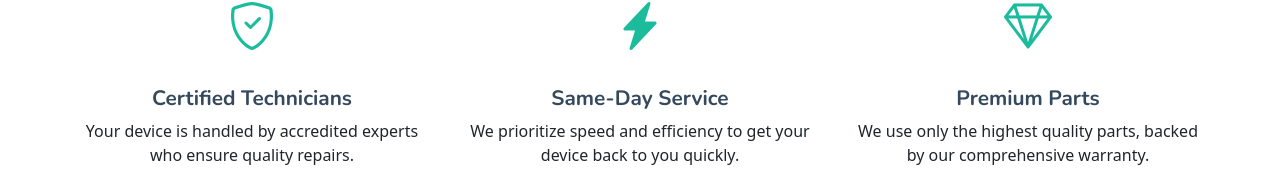
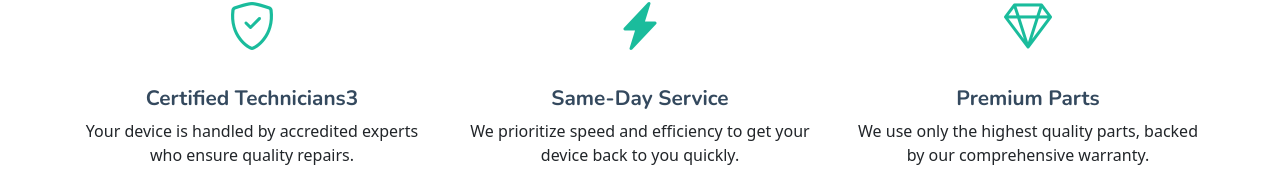
Before and after one commit to BuddhiDassanayake/Dr.Phone, a React (Vite) app in the folder frontend/: page / in a window 1280 px wide. Shown: the part 782-952 px from the top of the page. Built offline with nearby package versions, Linux system fonts and the light colour scheme.

Commit message:
Pipe line Test

```diff
--- a/frontend/src/pages/Home.jsx
+++ b/frontend/src/pages/Home.jsx
@@ -8,7 +8,7 @@ import RepairTrackingModal from "../components/RepairTrackingModal";
 const features = [
   {
     icon: "bi bi-shield-check",
-    title: "Certified Technicians",
+    title: "Certified Technicians3",
     description: "Your device is handled by accredited experts who ensure quality repairs.",
   },
   {
```
